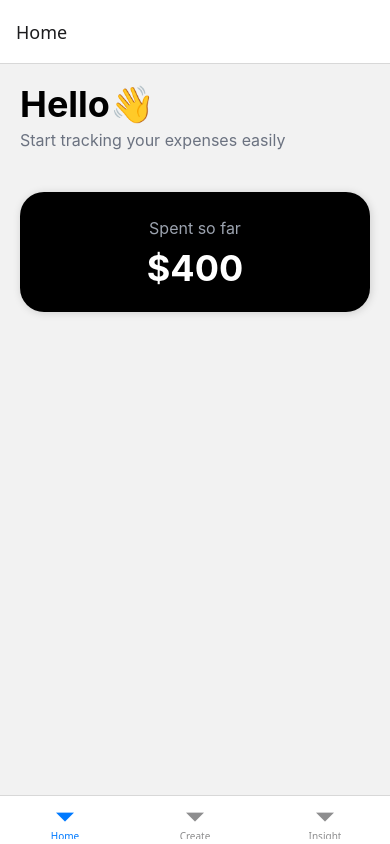
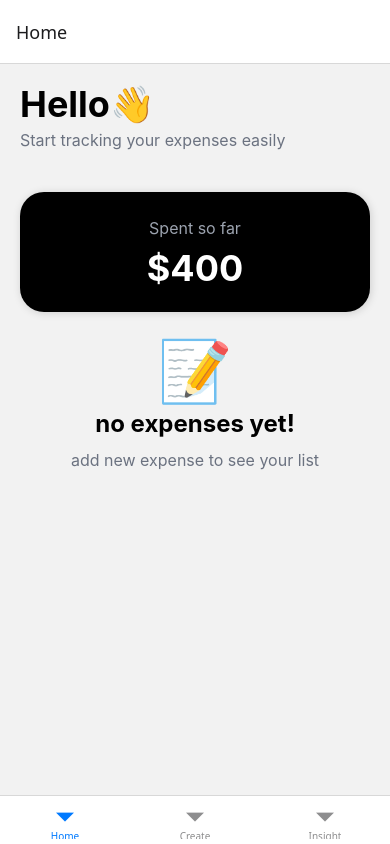
Before and after one commit to ArfatChowdhury/react-native-expense-tracker, a React Native app: screen /Home in a window 390 px wide. Built offline with nearby package versions, Linux system fonts and the light colour scheme.

Commit message:
design home screnn

```diff
--- /dev/null
+++ b/src/components/EmptyList.jsx
@@ -0,0 +1,15 @@
+import { View, Text } from 'react-native'
+import React from 'react'
+import tailwind from 'twrnc'
+
+const EmptyList = ({ title, message }) => {
+    return (
+        <View style={tailwind`items-center`}>
+            <Text style={tailwind`text-6xl my-2`}>📝</Text>
+            <Text style={tailwind`text-2xl font-bold mb-2`}>{title || 'no expenses yet!'}</Text>
+            <Text style={tailwind`text-base text-gray-500`}>{message || 'add new expense to see your list'}</Text>
+        </View>
+    )
+}
+
+export default EmptyList
--- a/src/screens/Home.jsx
+++ b/src/screens/Home.jsx
@@ -2,6 +2,7 @@ import { FlatList, StyleSheet, Text, TouchableOpacity, View } from 'react-native
 import React from 'react'
 import tailwind from 'twrnc'
 import ExpenseItemCard from '../components/ExpenseItemCard'
+import EmptyList from '../components/EmptyList'
 
 const Home = ({ navigation }) => {
   return (
@@ -18,7 +19,8 @@ const Home = ({ navigation }) => {
       <FlatList
       data={[]}
       keyExtractor={item => item.id}
-      renderItem={({item})=><ExpenseItemCard/>}
+      renderItem={({item})=> <ExpenseItemCard/>}
+      ListEmptyComponent={<EmptyList/>}
       />
     </View>
   )
```
